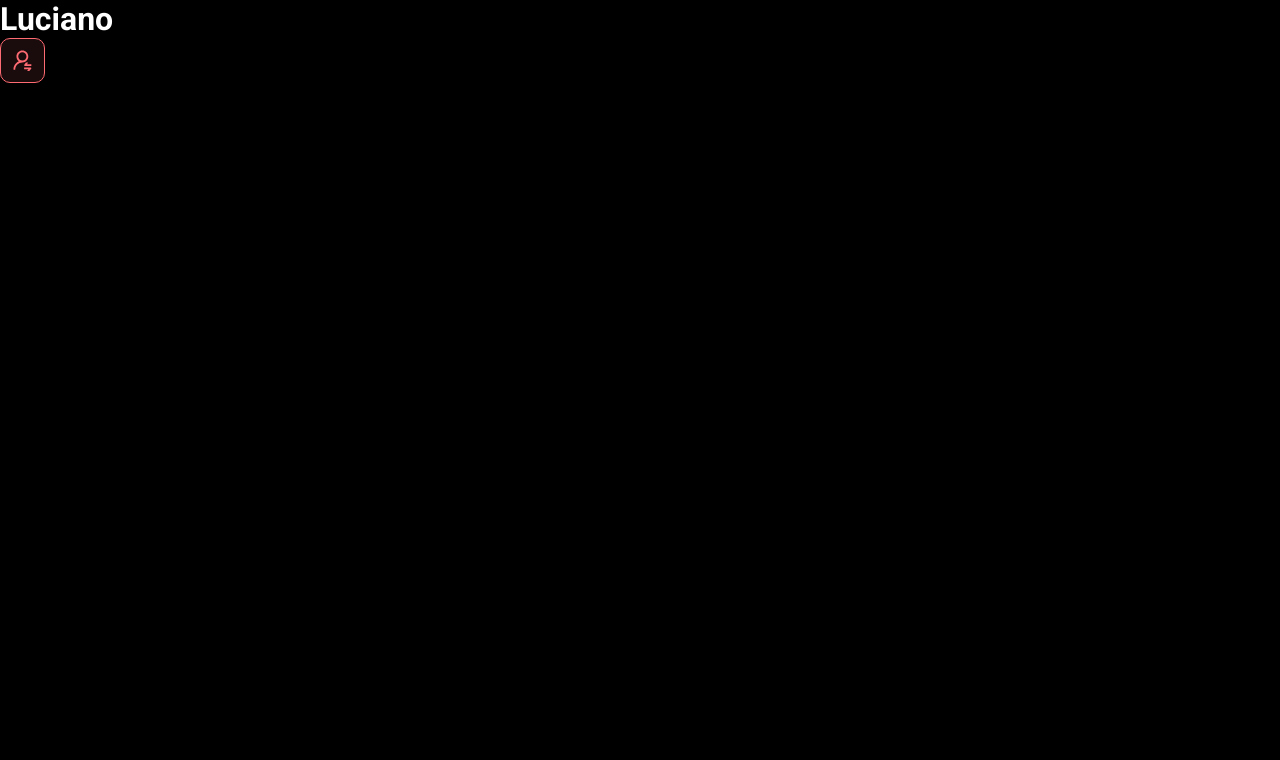
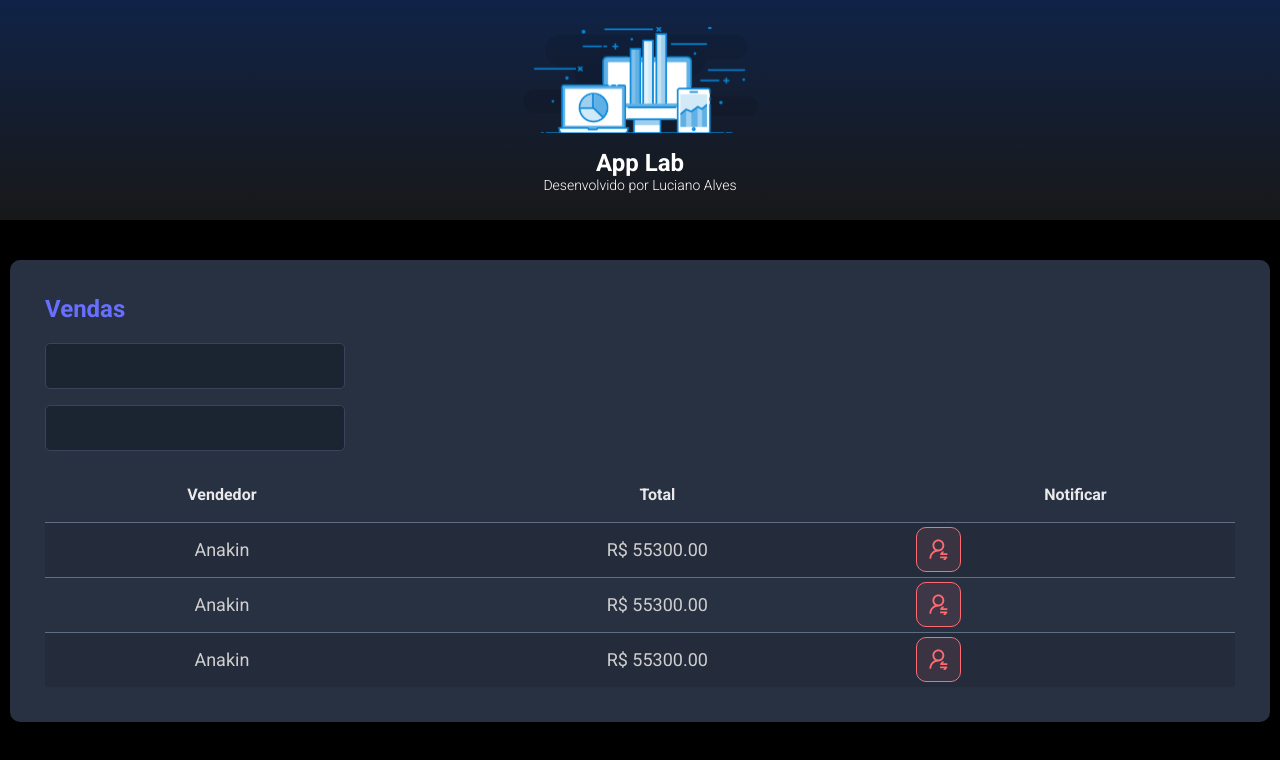
Before and after one commit to ti4luciano/LabSpringAndReact, a React (Vite) app in the folder frontend/: page / in a window 1280 px wide. Shown: the top 760 px of the page. Built offline with nearby package versions, Linux system fonts and the light colour scheme.

Commit message:
New components

```diff
--- a/frontend/src/App.tsx
+++ b/frontend/src/App.tsx
@@ -1,10 +1,20 @@
+import Header from "./components/Header"
 import NotificationButton from "./components/NotificationButton"
+import SalesCard from "./components/SalesCard"
+
+import './index.css'
 
 function App() {
   return (
     <>
-      <h1>Luciano</h1>
-      <NotificationButton />
+      <Header />
+      <main>
+        <section id="sales">
+          <div className="dsmeta-container">
+            <SalesCard />
+          </div>
+        </section>
+      </main>
     </>
   )
 }
--- /dev/null
+++ b/frontend/src/components/Header/index.tsx
@@ -0,0 +1,19 @@
+import logo from '../../assets/img/logo.svg'
+
+import './styles.css'
+
+function Header() {
+    return (
+        <header>
+            <div className="logo-container">
+                <img src={logo} alt="Logo" />
+                <h1>App Lab</h1>
+                <p>
+                    Desenvolvido por
+                    <a href="mailto:ti4luciano@gmail.com"> Luciano Alves</a>
+                </p>
+            </div>
+        </header>
+    )
+}
+export default Header
--- /dev/null
+++ b/frontend/src/components/Header/styles.css
@@ -0,0 +1,27 @@
+.logo-container {
+    display: flex;
+    flex-direction: column;
+    align-items: center;
+  }
+
+  .logo-container img {
+    width: 235px;
+  }
+
+  .logo-container h1 {
+    margin-top: 15px;
+    font-size: 24px;
+  }
+
+  .logo-container p {
+    font-size: 14px;
+    font-weight: 300;
+  }
+
+  header {
+    background: linear-gradient(180deg, #102347 0%, #181818 100%);
+    height: 220px;
+    display: flex;
+    align-items: center;
+    justify-content: center;
+  }
--- a/frontend/src/components/NotificationButton/index.tsx
+++ b/frontend/src/components/NotificationButton/index.tsx
@@ -4,7 +4,7 @@ import './styles.css'
 
 function NotificationButton() {
     return (
-        <div className="dsmeta-red-btn">
+        <div className="red-btn">
         <img src={icon} alt="Notificar" />
       </div>
     )
--- a/frontend/src/components/NotificationButton/styles.css
+++ b/frontend/src/components/NotificationButton/styles.css
@@ -1,4 +1,4 @@
-.dsmeta-red-btn {
+.red-btn {
     height: 45px;
     width: 45px;
     background: rgba(255, 107, 114, 0.1);
@@ -10,6 +10,6 @@
     cursor: pointer;
   }
 
-  .dsmeta-red-btn img {
+  .red-btn img {
       width: 19px;
   }
--- /dev/null
+++ b/frontend/src/components/SalesCard/index.tsx
@@ -0,0 +1,81 @@
+import icon from '../../assets/img/notification-icon.svg'
+import NotificationButton from '../NotificationButton'
+
+import './styles.css'
+
+function SalesCard() {
+  return (
+    <div className="card">
+      <h2 className="sales-title">Vendas</h2>
+      <div>
+        <div className="form-control-container">
+          <input className="form-control" type="text" />
+        </div>
+        <div className="form-control-container">
+          <input className="form-control" type="text" />
+        </div>
+      </div>
+
+      <div>
+        <table className="sales-table">
+          <thead>
+            <tr>
+              <th className="show992">ID</th>
+              <th className="show576">Data</th>
+              <th>Vendedor</th>
+              <th className="show992">Visitas</th>
+              <th className="show992">Vendas</th>
+              <th>Total</th>
+              <th>Notificar</th>
+            </tr>
+          </thead>
+          <tbody>
+            <tr>
+              <td className="show992">#341</td>
+              <td className="show576">08/07/2022</td>
+              <td>Anakin</td>
+              <td className="show992">15</td>
+              <td className="show992">11</td>
+              <td>R$ 55300.00</td>
+              <td>
+                <div className="red-btn-container">
+                  <NotificationButton />
+                </div>
+              </td>
+            </tr>
+            <tr>
+              <td className="show992">#341</td>
+              <td className="show576">08/07/2022</td>
+              <td>Anakin</td>
+              <td className="show992">15</td>
+              <td className="show992">11</td>
+              <td>R$ 55300.00</td>
+              <td>
+                <div className="red-btn-container">
+                  <NotificationButton />
+                </div>
+              </td>
+            </tr>
+            <tr>
+              <td className="show992">#341</td>
+              <td className="show576">08/07/2022</td>
+              <td>Anakin</td>
+              <td className="show992">15</td>
+              <td className="show992">11</td>
+              <td>R$ 55300.00</td>
+              <td>
+                <div className="red-btn-container">
+                  <NotificationButton />
+                </div>
+              </td>
+            </tr>
+          </tbody>
+
+        </table>
+      </div>
+
+    </div>
+  )
+}
+
+export default SalesCard
--- /dev/null
+++ b/frontend/src/components/SalesCard/styles.css
@@ -0,0 +1,86 @@
+.card {
+    background-color: #283142;
+    border-radius: 10px;
+    padding: 30px 10px;
+}
+
+.sales-title {
+    color: #676fff;
+    font-size: 24px;
+    margin-bottom: 20px;
+}
+
+.form-control-container {
+    margin-bottom: 16px;
+    max-width: 300px;
+}
+
+
+.form-control {
+    width: 100%;
+    height: 46px;
+    background-color: #1b2531;
+    border: 1px solid #384459;
+    border-radius: 5px;
+    color: #9aaabe;
+    padding: 0 20px;
+    font-size: 18px;
+}
+
+
+.sales-table {
+    width: 100%;
+    border-spacing: 0;
+    border-collapse: collapse;
+}
+
+.sales-table thead {
+    height: 55px;
+    font-size: 16px;
+    color: #e9e9e9;
+    font-weight: 700;
+}
+
+.sales-table tbody {
+    font-size: 14px;
+    font-weight: 400;
+    color: #cfcfcf;
+    text-align: center;
+}
+
+.sales-table tbody tr {
+    height: 74px;
+    border-top: 1px solid #5f6e82;
+}
+
+.sales-table tbody tr:hover>td {
+    background-color: #384459;
+}
+
+.sales-table tbody tr:nth-child(odd) {
+    background-color: #242c3b;
+}
+
+@media (min-width: 576px) {
+    .show576 {
+        display: table-cell;
+    }
+
+    .card {
+        padding: 35px;
+    }
+
+    .sales-table tbody tr {
+        height: 55px;
+    }
+
+    .sales-table tbody {
+        font-size: 18px;
+    }
+}
+
+@media (min-width: 992px) {
+    .show992 {
+        display: table-cell;
+    }
+}
--- a/frontend/src/index.css
+++ b/frontend/src/index.css
@@ -20,41 +20,8 @@ a:visited {
   text-decoration: none;
 }
 
-header {
-  background: linear-gradient(180deg, #102347 0%, #181818 100%);
-  height: 220px;
-  display: flex;
-  align-items: center;
-  justify-content: center;
-}
 
-.dsmeta-logo-container {
-  display: flex;
-  flex-direction: column;
-  align-items: center;
-}
-
-.dsmeta-logo-container img {
-  width: 235px;
-}
-
-.dsmeta-logo-container h1 {
-  margin-top: 15px;
-  font-size: 24px;
-}
-
-.dsmeta-logo-container p {
-  font-size: 14px;
-  font-weight: 300;
-}
-
-.dsmeta-card {
-  background-color: #283142;
-  border-radius: 10px;
-  padding: 30px 10px;
-}
-
-.dsmeta-container {
+.container {
   width: 100%;
   max-width: 900px;
   margin: 0 auto;
@@ -64,82 +31,6 @@ header {
   padding: 40px 10px;
 }
 
-.dsmeta-sales-title {
-  color: #676fff;
-  font-size: 24px;
-  margin-bottom: 20px;
-}
-
-.dsmeta-form-control-container {
-  margin-bottom: 16px;
-  max-width: 300px;
-}
-
-.dsmeta-form-control {
-  width: 100%;
-  height: 46px;
-  background-color: #1b2531;
-  border: 1px solid #384459;
-  border-radius: 5px;
-  color: #9aaabe;
-  padding: 0 20px;
-  font-size: 18px;
-}
-
-.dsmeta-sales-table {
-  width: 100%;
-  border-spacing: 0;
-  border-collapse: collapse;
-}
-
-.dsmeta-sales-table thead {
-  height: 55px;
-  font-size: 16px;
-  color: #e9e9e9;
-  font-weight: 700;
-}
-
-.dsmeta-sales-table tbody {
-  font-size: 14px;
-  font-weight: 400;
-  color: #cfcfcf;
-  text-align: center;
-}
-
-.dsmeta-sales-table tbody tr {
-  height: 74px;
-  border-top: 1px solid #5f6e82;
-}
-
-.dsmeta-sales-table tbody tr:hover > td {
-  background-color: #384459;
-}
-
-.dsmeta-sales-table tbody tr:nth-child(odd) {
-  background-color: #242c3b;
-}
-
-.dsmeta-red-btn-container {
-    display: flex;
-    justify-content: center;
-}
-
-.dsmeta-red-btn {
-  height: 45px;
-  width: 45px;
-  background: rgba(255, 107, 114, 0.1);
-  border: 1px solid #ff6b72;
-  border-radius: 10px;
-  display: flex;
-  align-items: center;
-  justify-content: center;
-  cursor: pointer;
-}
-
-.dsmeta-red-btn img {
-    width: 19px;
-}
-
 .show576 {
     display: none;
 }
@@ -147,27 +38,3 @@ header {
 .show992 {
     display: none;
 }
-
-@media (min-width: 576px) {
-    .show576 {
-        display: table-cell;
-    }
-
-    .dsmeta-card {
-        padding: 35px;
-    }
-
-    .dsmeta-sales-table tbody tr {
-        height: 55px;
-    }
-
-    .dsmeta-sales-table tbody {
-        font-size: 18px;
-    }
-}
-
-@media (min-width: 992px) {
-    .show992 {
-        display: table-cell;
-    }
-}
```
Also changed, not shown: frontend/src/assets/img/logo.svg (added).
